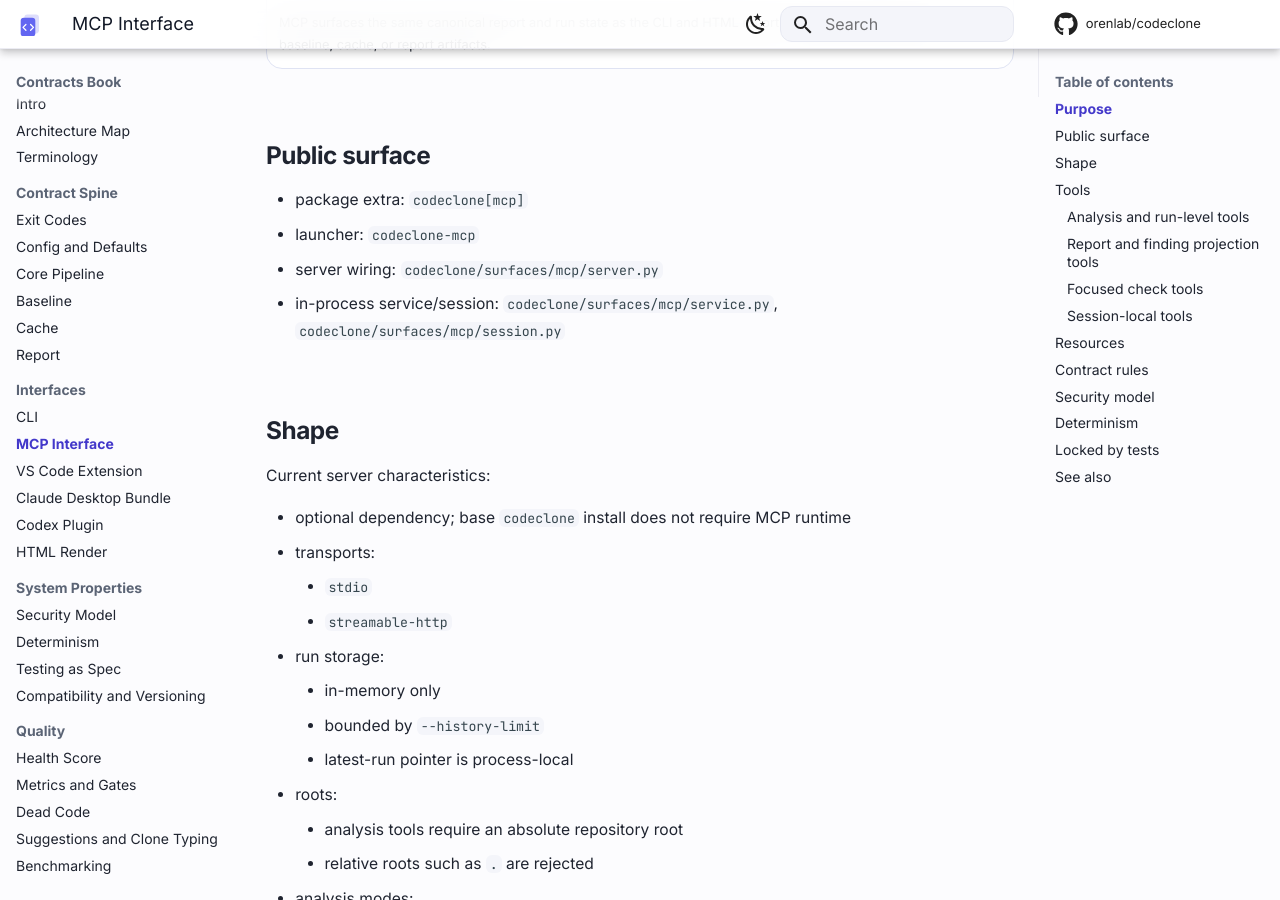
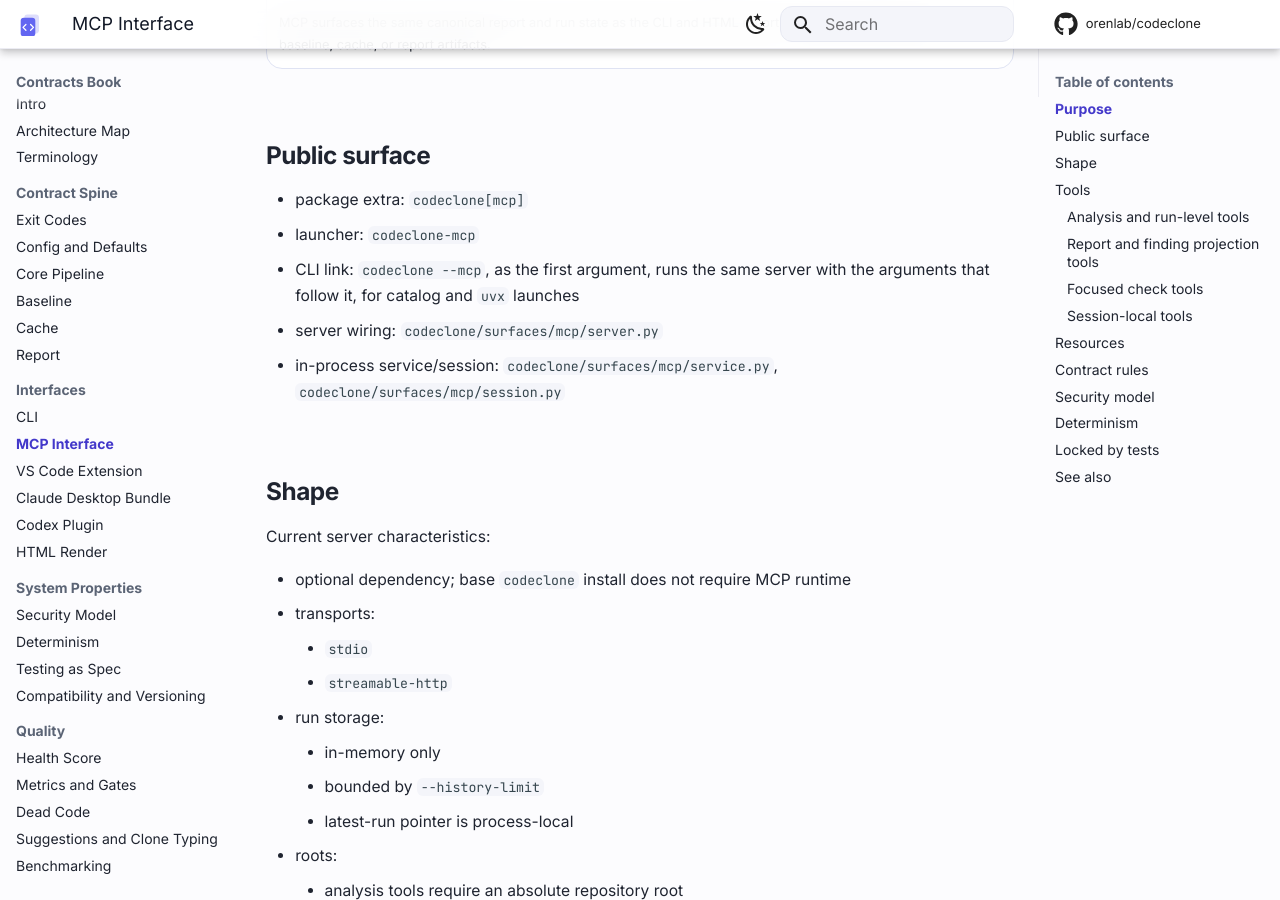
Before and after one commit to orenlab/codeclone, an MkDocs documentation site: the page built from docs/book/20-mcp-interface.md, in a window 1280 px wide and 900 px high, scrolled down 462 px. Built offline with MkDocs 1.6.1 and Material for MkDocs 9.7.7, drawn with Linux system fonts in a browser that asks for light colours; comment, search, counter and statistics services are not loaded.

```diff
--- a/docs/book/20-mcp-interface.md
+++ b/docs/book/20-mcp-interface.md
@@ -16,6 +16,8 @@ engine or a second persistence model.
 
 - package extra: `codeclone[mcp]`
 - launcher: `codeclone-mcp`
+- CLI link: `codeclone --mcp`, as the first argument, runs the same server
+  with the arguments that follow it, for catalog and `uvx` launches
 - server wiring: `codeclone/surfaces/mcp/server.py`
 - in-process service/session: `codeclone/surfaces/mcp/service.py`,
   `codeclone/surfaces/mcp/session.py`
```
Also changed, not shown: CONTRIBUTING.md (+5 -4 lines), docs/mcp.md (+2 -0 lines).
